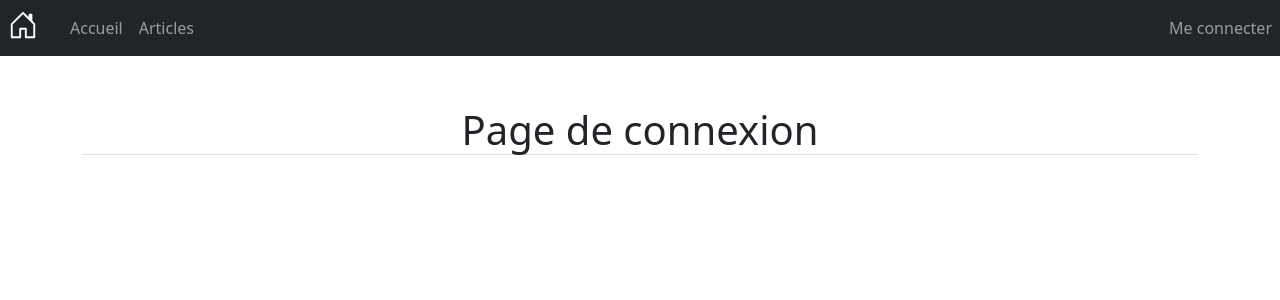
After one commit to Mickael861/blog, a PHP site: template views/login.twig in a window 1280 px wide. The commit adds this page. Shown: the top 300 px of the page. Run offline with PHP 8.4, Linux system fonts and the light colour scheme; the template is opened without the code that fills it, so the values that code supplies are empty; some libraries are stand-ins or nearby versions.

Commit message:
fixes#27, Creation of the login view

```diff
--- a/Src/Controller/HomeController.php
+++ b/Src/Controller/HomeController.php
@@ -48,7 +48,8 @@ class HomeController extends Controller
             "message" => 'Message'
         );
 
-        $formContactHome = new Form('/home/#contact_form', 'POST', $datasPost);
+        $action = '/home/#contact_form';
+        $formContactHome = new Form($action, 'POST', $datasPost);
         //verification form data
         $is_valide = $formContactHome->verifDatasForm($datasContactExpected);
         if ($is_valide) {
@@ -145,6 +146,6 @@ class HomeController extends Controller
         $fields .= $formContactHome->addTextArea('message', 'message', 'Message', true);
         $fields .= $formContactHome->addButton();
 
-        return $formContactHome->createForm($fields, 'form_contact');
+        return $formContactHome->createForm($fields);
     }
 }
--- /dev/null
+++ b/Src/Core/Access.php
@@ -0,0 +1,6 @@
+<?php
+namespace App\Core;
+
+class Access
+{
+}
--- a/Src/Core/Router.php
+++ b/Src/Core/Router.php
@@ -118,7 +118,6 @@ class Router
     private function makeDatasUrl(string $name): void
     {
         $url = $this->getParamsUrl($name);
-
         if (!empty($url)) {
             $params = $this->getParamsUri($name);
 
--- a/Src/Utils/Form.php
+++ b/Src/Utils/Form.php
@@ -52,6 +52,7 @@ class Form
      * @param  string $name name of the field
      * @param  string $id l'ID of the field
      * @param  string $labelValue value of the label
+     * @param  string $type type of field
      * @param  bool $required Add "required" for the field
      * @param  bool $with_label Add label to the field
      * @return string input in HTML
@@ -60,6 +61,7 @@ class Form
         string $name,
         string $id,
         string $labelValue,
+        string $type = 'text',
         bool $required = false,
         bool $with_label = true
     ): string {
@@ -72,7 +74,7 @@ class Form
             $field = '<label for="' . $name . '" class="form-label fw-bold mt-3">' . $labelValue .
             ' ' . $required . '</label>';
         }
-        $field .= '<input type="text" class="form-control ' .
+        $field .= '<input type=' . $type . ' class="form-control ' .
         $errors_field . '" name="' . $name . '" id="' . $id . '" value="' . $valueField . '">';
 
         if (!empty($this->errorsForm[$name])) {
--- a/public/index.php
+++ b/public/index.php
@@ -8,5 +8,6 @@ $router = new Router();
 $router->map('home', 'GET|POST', '/home', 'home', 'home');
 $router->map('posts', 'GET', '/posts/:page', 'posts', 'posts');
 $router->map('post', 'GET|POST', '/post/:slug/:id', 'post', 'post');
+$router->map('login', 'GET|POST', '/login', 'login', 'login');
 
 $router->run();
--- a/views/layout.twig
+++ b/views/layout.twig
@@ -10,22 +10,23 @@
     </head>
     <body>
         <header class="bg-light" style="margin-bottom:50px">
-            <nav class="navbar navbar-expand-lg navbar-dark bg-dark">
-                <div class="container-fluid">
+            <nav class="navbar-dark bg-dark">
+                <div class="navbar-nav flex-row">
+                  <div class="p-2">
                     <a class="navbar-brand" href="/">
                       <svg xmlns="http://www.w3.org/2000/svg" width="30" height="30" fill="currentColor" class="bi bi-house-door" viewBox="0 0 16 16">
                           <path d="M8.354 1.146a.5.5 0 0 0-.708 0l-6 6A.5.5 0 0 0 1.5 7.5v7a.5.5 0 0 0 .5.5h4.5a.5.5 0 0 0 .5-.5v-4h2v4a.5.5 0 0 0 .5.5H14a.5.5 0 0 0 .5-.5v-7a.5.5 0 0 0-.146-.354L13 5.793V2.5a.5.5 0 0 0-.5-.5h-1a.5.5 0 0 0-.5.5v1.293L8.354 1.146zM2.5 14V7.707l5.5-5.5 5.5 5.5V14H10v-4a.5.5 0 0 0-.5-.5h-3a.5.5 0 0 0-.5.5v4H2.5z"/>
                       </svg>
                     </a>
-                  <div class="collapse navbar-collapse" id="navbarSupportedContent">
-                    <ul class="navbar-nav me-auto mb-2 mb-lg-0">
-                      <li class="nav-item">
+                  </div>
+                  <div class="p-2">
                     <a class="nav-link {% if view == 'home' %} active {% endif %}" aria-current="page" href="/">Accueil</a>
-                      </li>
-                      <li class="nav-item">
+                  </div>
+                  <div class="p-2">
                     <a class="nav-link {% if view == 'posts' or view == 'post' %} active {% endif %}" aria-current="page" href="/posts/1">Articles</a>
-                      </li>
-                    </ul>
+                  </div>
+                  <div class="p-2" style="margin-left:auto;">
+                    <a class="nav-link {% if view == 'login' %} active {% endif %}" aria-current="page" href="/login">Me connecter</a>
                   </div>
                 </div>
               </nav>
--- /dev/null
+++ b/views/login.twig
@@ -0,0 +1,17 @@
+{% extends "layout.twig" %}
+
+{% block content %}
+
+<div style="margin: 50px 0 100px 0">
+  <h1 class='text-center border-bottom' id="'login_form">Page de connexion</h1>
+  {% if errors %}
+  <p class='text-center border-bottom alert alert-danger'>{{ errors }}</p>
+  {% endif %}
+</div>
+
+<div style="max-width:350px" class="m-auto">
+  <!-- comment form -->
+  {{ formLogin|raw }}
+</div>
+
+{% endblock content %}
--- a/views/post.twig
+++ b/views/post.twig
@@ -30,7 +30,7 @@
 {% endif %}
 
 <div style="max-width:650px" class="m-auto">
-  <h2 class='text-center'>Laissez un commentaire &#128071;&#127996;</h2>
+  <h2 class='text-center' id='comment_form'>Laissez un commentaire &#128071;&#127996;</h2>
   <!-- comment form -->
   {{ formCommentPost|raw }}
 </div>
```
Also changed, not shown: Src/Controller/LoginController.php (added, +73 -0 lines), Src/Controller/PostController.php (+10 -9 lines). Lines whose indentation alone changed are shown as unchanged.
